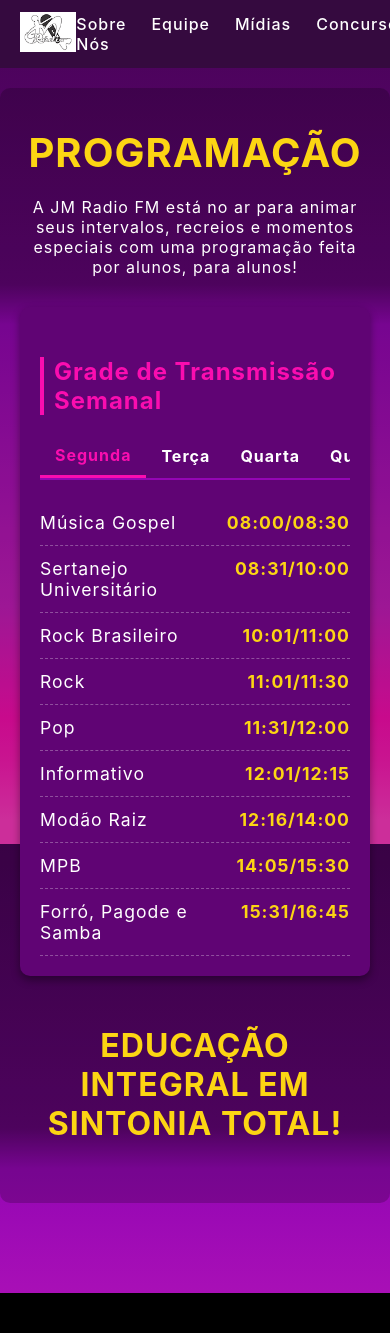
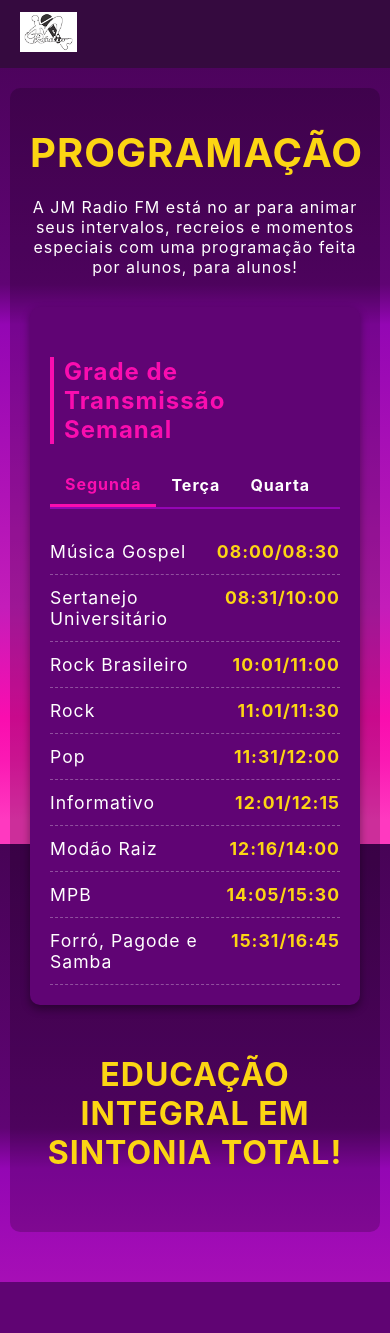
Before and after one commit to DuuhziiN/radio_mafffei, a Django app: page /programacao/ in a window 390 px wide. After the commit the page ends 1282 px from the top, so only its background shows below. Run offline with Django 5.2, Linux system fonts and the light colour scheme.

Commit message:
FEAT: Final responsive design integration, fixed header layout, and stylized playlist player.

```diff
--- a/radiomaffei/templates/home.html
+++ b/radiomaffei/templates/home.html
@@ -60,7 +60,6 @@
                 <button id="play-pause-btn" class="player-button btn-play-pause">
                     <i class="fa-solid fa-play"></i>
                 </button>
-                <a href="{% url 'radiomaffei:radialista' %}" class="player-button btn-programacao">PAINEL RADIALISTA</a>
 
                 <!-- PLAYER DE STREAMING AO VIVO (USADO PELO CHANNELS - ESCONDIDO) -->
                 <div id="live-controls" style="display:none;">
--- a/static/css/base.css
+++ b/static/css/base.css
@@ -31,6 +31,9 @@ body {
     display: flex;
     flex-direction: column;
     min-height: 100vh;
+    margin: 0;
+    padding: 0;
+    overflow-x: hidden;
 }
 
 main {
@@ -40,6 +43,11 @@ main {
     max-width: 1200px;
     width: 100%;
     margin: 0 auto;
+    /* Adiciona padding lateral em mobile para evitar quebra */
+    padding-left: 10px;
+    padding-right: 10px;
+    box-sizing: border-box;
+
 }
 
 a {
@@ -66,6 +74,7 @@ header nav {
     top: 0;
     z-index: 1000;
     padding: 0 5%;
+
 }
 
 .logo-container img {
@@ -78,6 +87,8 @@ header nav {
     gap: 25px;
     margin: 0;
     padding: 0;
+    transform: translateX(100%);
+    transition: transform 0.3s ease-in;
 }
 
 .nav-list a {
@@ -86,14 +97,6 @@ header nav {
 
 
 /* --- ESTILOS DO RODAPÉ (CORRIGIDO E ORDENADO) --- */
-
-.rodape {
-    background-color: black;
-    color: white;
-    padding: 30px 20px 10px;
-    line-height: 1.5;
-    margin-top: 40px;
-}
 
 .rodape-conteudo {
     display: flex;
@@ -107,47 +110,47 @@ header nav {
 .rodape-coluna {
     padding: 15px;
     flex-basis: 30%;
-    /* Garante proporção de 3 colunas */
+    /* Garante proporção de 3 colunas em desktop */
     min-width: 280px;
 }
 
-.rodape-coluna h3 {
-    color: var(--color-primary);
-    margin-bottom: 15px;
-    border-bottom: 1px solid rgba(255, 255, 255, 0.2);
-    padding-bottom: 5px;
-}
-
-/* Tamanho Padrão e Estabilidade das Imagens */
+/* CRÍTICO: Limita o tamanho das imagens do rodapé para não quebrar a coluna */
 .logo-jmradio-maior,
 .logo-jmradio-menor,
 .logo-parana-integral {
     max-width: 150px;
-    /* Limita o tamanho das imagens para que não fiquem gigantes */
     height: auto;
     display: block;
     margin-bottom: 10px;
 }
 
-.logo-parana-integral {
-    max-width: 180px;
-    margin-top: 20px;
-    margin-left: auto;
-}
-
-.social-icons-rodape {
-    display: flex;
-    gap: 15px;
-    margin-top: 15px;
-    justify-content: flex-start;
-}
-
-.rodape-col-social-parana {
-    text-align: right;
-}
-
 /* Responsividade para o Rodapé */
 @media (max-width: 768px) {
+
+    header nav {
+        padding: 0 20px;
+    }
+
+    .nav-list {
+        position: absolute;
+        top: 8vh;
+        right: 0;
+        width: 60vw;
+        /* Largura menor para o menu lateral */
+        height: 92vh;
+        background: #350a3f;
+        flex-direction: column;
+        align-items: center;
+        justify-content: space-around;
+        transform: translateX(100%);
+        transition: transform 0.3s ease-in;
+        z-index: 999;
+    }
+
+    .nav-list.active {
+        transform: translateX(0);
+    }
+
     .rodape-conteudo {
         flex-direction: column;
         text-align: center;
@@ -156,6 +159,18 @@ header nav {
     .rodape-coluna {
         min-width: 100%;
         margin-bottom: 30px;
+        flex-basis: 100%;
+    }
+
+    .logo-jmradio-maior {
+        margin: 0 auto;
+        /* Centraliza a logo principal */
+    }
+
+    .logo-parana-integral,
+    .logo-jmradio-menor {
+        margin: 20px auto 0;
+        /* Centraliza os logos menores */
     }
 
     .social-icons-rodape {
@@ -163,11 +178,6 @@ header nav {
         /* Centraliza ícones em mobile */
     }
 
-    .logo-parana-integral {
-        margin: 20px auto 0;
-        /* Centraliza o logo em mobile */
-    }
-
     .rodape-col-social-parana {
         text-align: center;
     }
--- a/static/css/pages.css
+++ b/static/css/pages.css
@@ -40,6 +40,10 @@ h2 {
 .tabs-header {
     display: flex;
     overflow-x: auto;
+    white-space: nowrap;
+    /* Impede quebras dentro dos botões */
+    -webkit-overflow-scrolling: touch;
+    /* Suaviza o scroll em iOS */
     border-bottom: 2px solid var(--roxo-claro);
     margin-bottom: 20px;
 }
@@ -89,8 +93,8 @@ h2 {
 .equipe-galeria,
 .galeria-grid {
     display: grid;
-    /* Ajustado para 3 colunas em desktop e adaptação em mobile */
-    grid-template-columns: repeat(auto-fit, minmax(250px, 1fr));
+    /* CRÍTICO: Garante que haja apenas 1 coluna em mobile e 2 em telas maiores */
+    grid-template-columns: repeat(auto-fit, minmax(280px, 1fr));
     gap: 30px;
     margin-top: 20px;
 }
@@ -101,6 +105,7 @@ h2 {
     border-radius: 10px;
     padding: 15px;
     text-align: center;
+    max-width: 100%;
 }
 
 .membro-foto-wrapper {
@@ -110,6 +115,7 @@ h2 {
     overflow: hidden;
     border-radius: 8px;
     margin-bottom: 10px;
+    height: 250px;
 }
 
 .membro-foto-wrapper img,
```
Also changed, not shown: static/css/index.css (+41 -23 lines).
